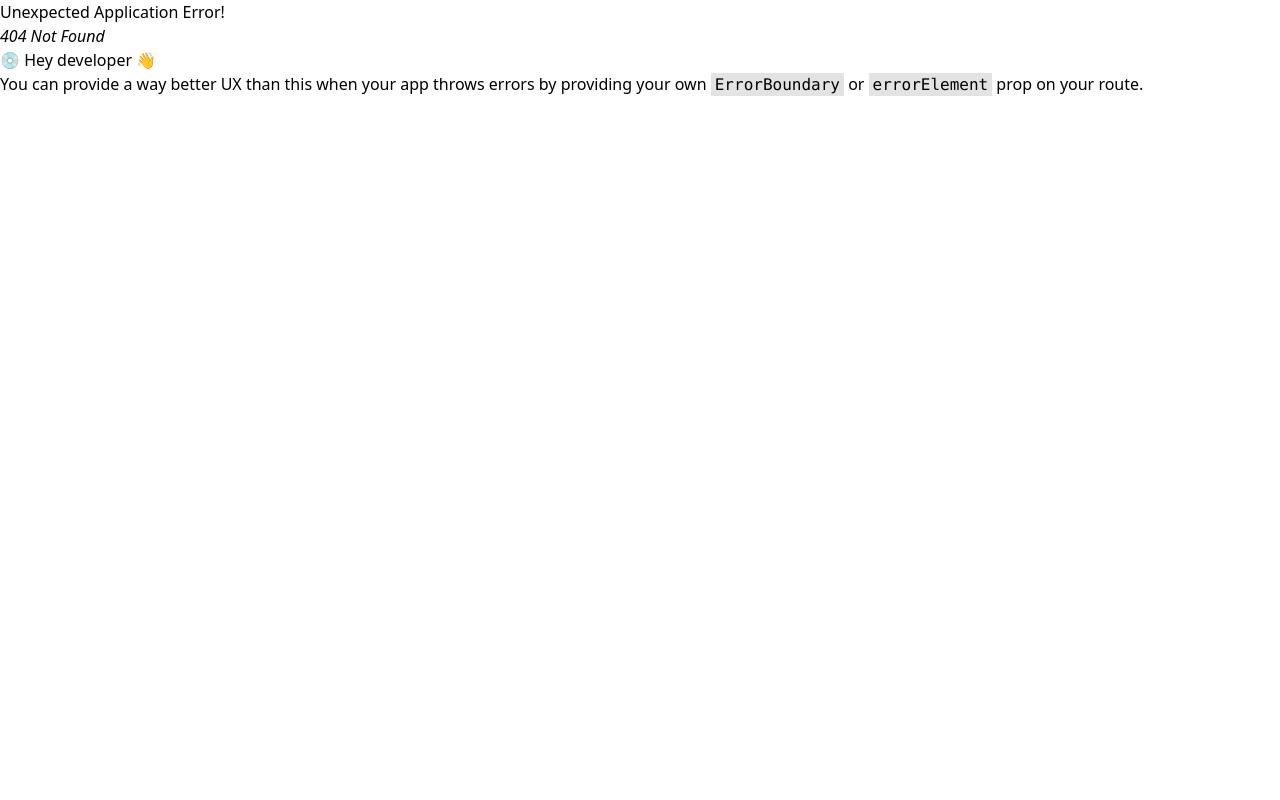
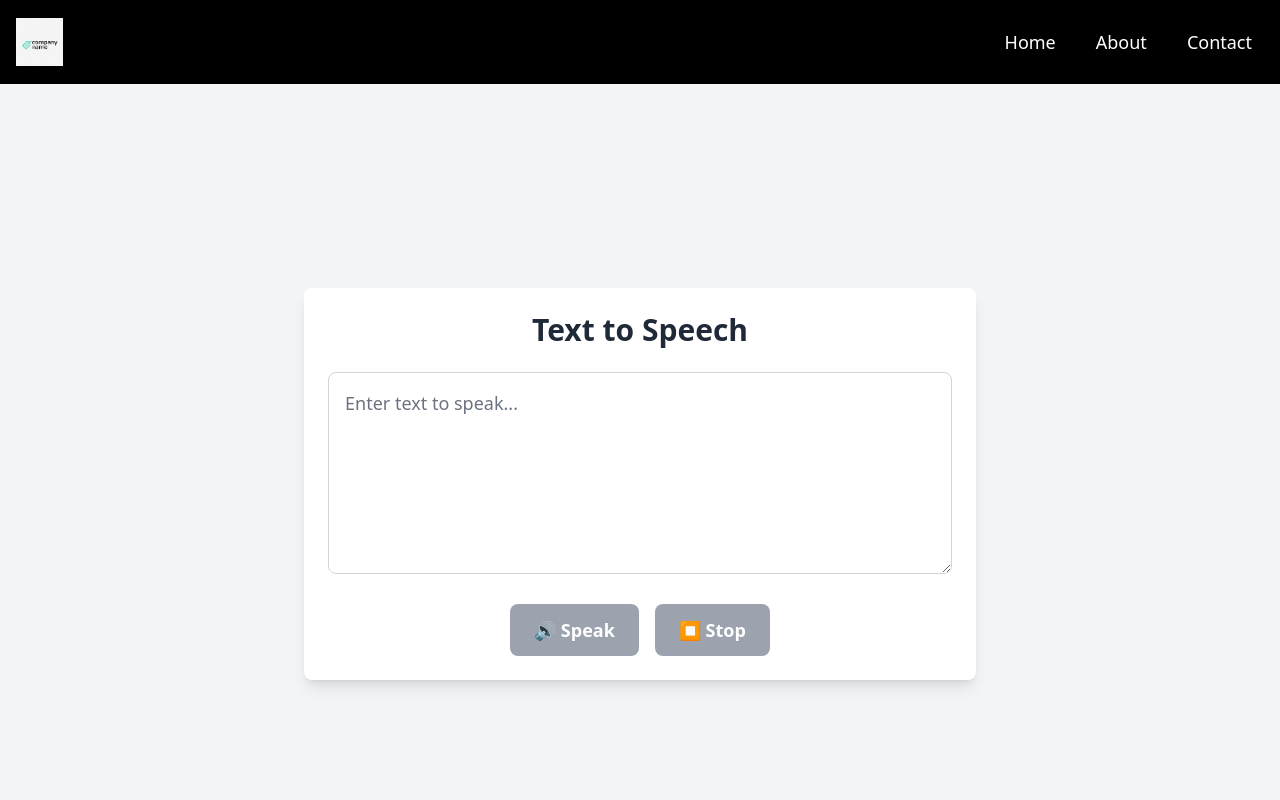
Before and after one commit to dominik-ucher/Pheonix_MDP, a React (Vite) app in the folder client/: page /text_to_speech in a window 1280 px wide. Before the commit this address had no page. Shown: the top 800 px of the page. Built offline with nearby package versions, Linux system fonts and the light colour scheme; no server answers.

Commit message:
Text to speech functionality

```diff
--- a/client/src/App.jsx
+++ b/client/src/App.jsx
@@ -18,6 +18,7 @@ import User_Appl_Page from "./pages/User_Appl_Page/User_Appl_Page";
 import User_Dashboard from "./pages/User_Dashboard/User_Dashboard";
 import User_Profile from "./pages/User_Profile/User_Profile";
 import Speech_to_text from "./pages/Speech_to_text/Speech_to_text";
+import Text_to_speech from "./pages/Speech_to_text/Text_to_speech";
 
 
 
@@ -78,6 +79,10 @@ const router = createBrowserRouter([
         path:"/speech_to_text",
         element:<Speech_to_text/>,
       },
+      {
+        path:"/text_to_speech",
+        element:<Text_to_speech/>,
+      },
     ]
   },
   {
--- /dev/null
+++ b/client/src/hooks/useTextToSpeechHook.js
@@ -0,0 +1,106 @@
+import { useState, useEffect } from 'react';
+
+const useTextToSpeech = (lang) => { //Define the language in Text_to_speech.jsx
+    // State to manage the text to be spoken
+    const [text, setText] = useState('');
+
+    // State to track if speech synthesis is currently speaking
+    const [isSpeaking, setIsSpeaking] = useState(false);
+
+    // State to store the list of available voices
+    const [voices, setVoices] = useState([]);
+
+    // Check if the browser supports the SpeechSynthesis API
+    const hasSpeechSupport = 'speechSynthesis' in window;
+
+    // Load available voices when the component mounts
+    useEffect(() => {
+        if (hasSpeechSupport) {
+            const loadVoices = () => {
+                const availableVoices = window.speechSynthesis.getVoices();
+                setVoices(availableVoices);
+            };
+
+            // Load voices when the voices change
+            window.speechSynthesis.onvoiceschanged = loadVoices;
+
+            // Load voices initially
+            loadVoices();
+        }
+    }, [hasSpeechSupport]);
+
+    // Function to start speaking the text
+    const speak = () => {
+        if (!hasSpeechSupport) {
+            console.error('Speech synthesis is not supported in this browser.');
+            return;
+        }
+
+        if (!text) {
+            console.error('No text provided to speak.');
+            return;
+        }
+
+        // Create a new SpeechSynthesisUtterance instance
+        const utterance = new SpeechSynthesisUtterance(text);
+
+        // Set the language for the utterance
+        utterance.lang = lang;
+
+        // Adjust speech parameters (if needed)
+        utterance.pitch = 0.5; // Lower pitch (default is 1)
+        utterance.rate = 0.5; // Slower rate (default is 1)
+        utterance.volume = 3.5; // Extra volume (default is 1)
+
+        // Select a voice for the specified language
+        const selectedVoice = voices.find((voice) => voice.lang === lang);
+        if (selectedVoice) {
+            utterance.voice = selectedVoice;
+        }
+
+        // Set event listeners for the utterance
+        utterance.onstart = () => {
+            setIsSpeaking(true);
+        };
+
+        utterance.onend = () => {
+            setIsSpeaking(false);
+        };
+
+        utterance.onerror = (event) => {
+            console.error('Speech synthesis error:', event.error);
+            setIsSpeaking(false);
+        };
+
+        // Start speaking
+        window.speechSynthesis.speak(utterance);
+    };
+
+    // Function to stop speaking
+    const stop = () => {
+        if (hasSpeechSupport) {
+            window.speechSynthesis.cancel();
+            setIsSpeaking(false);
+        }
+    };
+
+    // Cleanup speech synthesis on component unmount
+    useEffect(() => {
+        return () => {
+            if (hasSpeechSupport) {
+                window.speechSynthesis.cancel();
+            }
+        };
+    }, [hasSpeechSupport]);
+
+    return {
+        text,
+        setText,
+        isSpeaking,
+        speak,
+        stop,
+        hasSpeechSupport,
+    };
+};
+
+export default useTextToSpeech;
--- /dev/null
+++ b/client/src/pages/Speech_to_text/Text_to_speech.jsx
@@ -0,0 +1,65 @@
+import React from 'react';
+import useTextToSpeech from '../../hooks/useTextToSpeechHook';
+
+export default function TextToSpeech() {
+    // Use the hook with a specific language
+    const {
+        text,
+        setText,
+        isSpeaking,
+        speak,
+        stop,
+        hasSpeechSupport,
+    } = useTextToSpeech('en-US'); // Change 'en-US' to es-ES for Spanish or 'it-IT' for Italian
+
+    return (
+        <div className="flex justify-center items-center min-h-screen bg-gray-100 p-4">
+            <div className="w-full max-w-2xl bg-white rounded-lg shadow-lg p-6">
+                <h1 className="text-3xl font-bold text-center text-gray-800 mb-6">
+                    Text to Speech
+                </h1>
+
+                {/* Check if speech synthesis is supported */}
+                {hasSpeechSupport ? (
+                    <>
+                        {/* Text area for input */}
+                        <textarea
+                            value={text}
+                            onChange={(e) => setText(e.target.value)}
+                            placeholder="Enter text to speak..."
+                            className="w-full p-4 text-lg border border-gray-300 rounded-lg resize-y focus:outline-none focus:ring-2 focus:ring-blue-500 mb-6"
+                            rows={6}
+                        />
+
+                        {/* Buttons for speaking and stopping */}
+                        <div className="flex justify-center gap-4">
+                            <button
+                                onClick={speak}
+                                disabled={isSpeaking || !text}
+                                className={`flex items-center justify-center px-6 py-3 text-lg font-semibold text-white rounded-lg transition-colors ${
+                                    isSpeaking || !text ? 'bg-gray-400 cursor-not-allowed' : 'bg-blue-600 hover:bg-blue-700'
+                                }`}
+                            >
+                                🔊 Speak
+                            </button>
+                            <button
+                                onClick={stop}
+                                disabled={!isSpeaking}
+                                className={`flex items-center justify-center px-6 py-3 text-lg font-semibold text-white rounded-lg transition-colors ${
+                                    !isSpeaking ? 'bg-gray-400 cursor-not-allowed' : 'bg-red-600 hover:bg-red-700'
+                                }`}
+                            >
+                                ⏹️ Stop
+                            </button>
+                        </div>
+                    </>
+                ) : (
+                    // Display a message if speech synthesis is not supported
+                    <div className="text-center text-red-600 text-2xl font-semibold">
+                        ❌ Your browser does not support text-to-speech.
+                    </div>
+                )}
+            </div>
+        </div>
+    );
+}
```
